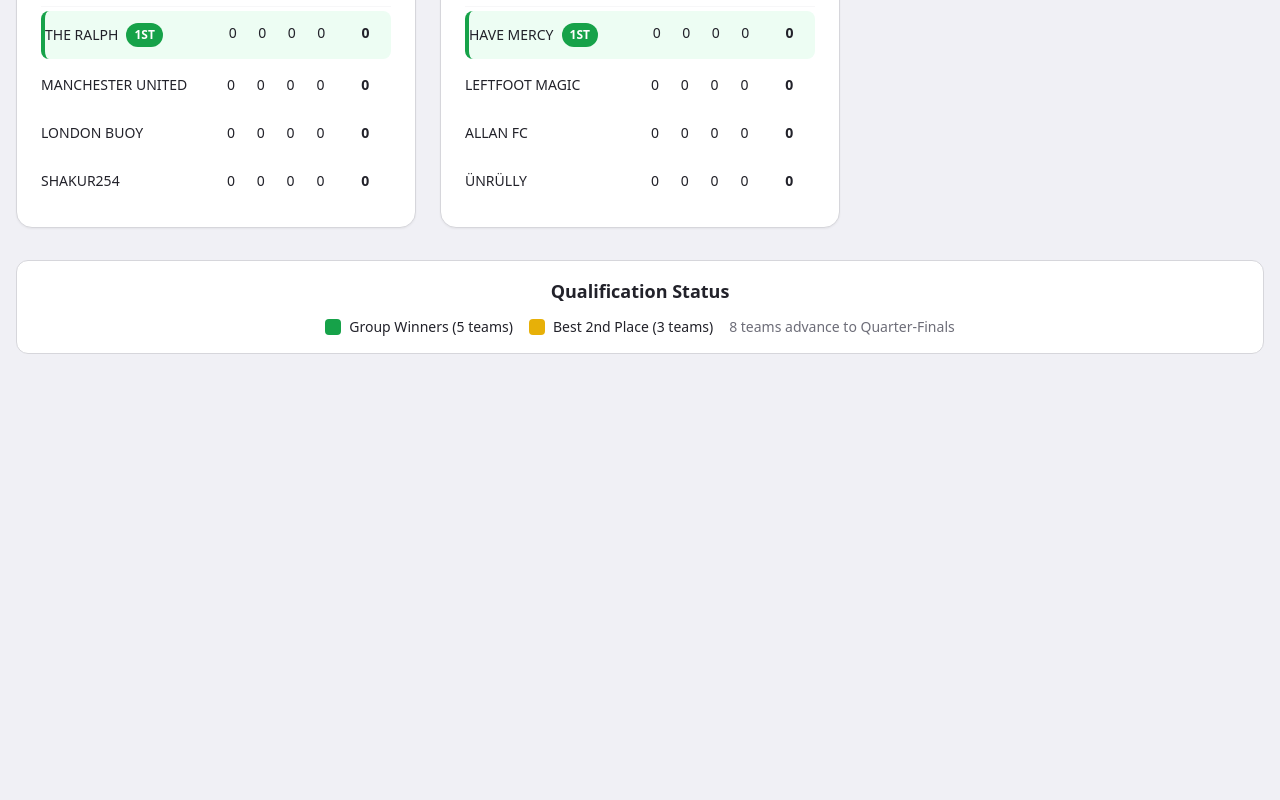
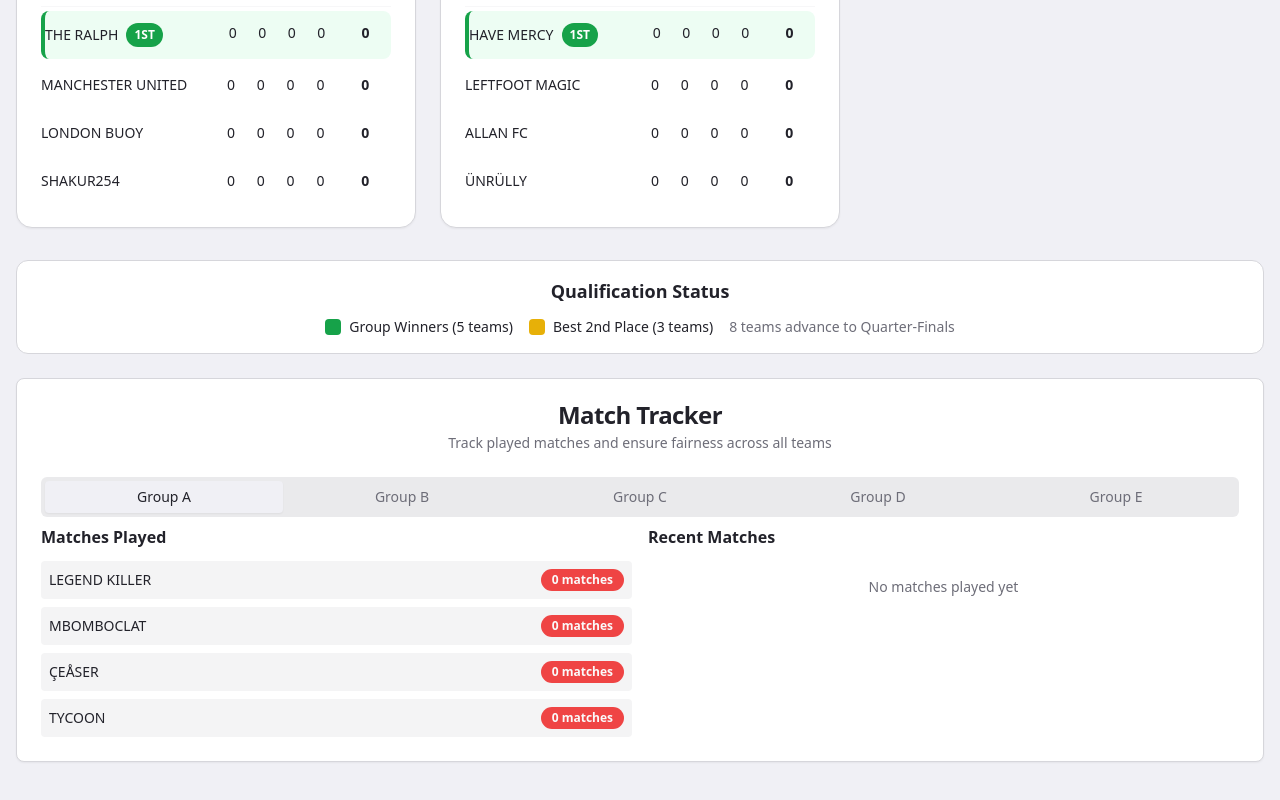
Before and after one commit to ProfKhamis/Tournament, a React (Vite) app: page / in a window 1280 px wide. Shown: the part 578-1378 px from the top of the page. Before the commit the page ends 972 px from the top, so only its background shows below. Built offline with nearby package versions, Linux system fonts and the light colour scheme.

Commit message:
Add match tracking

```diff
--- /dev/null
+++ b/src/components/MatchTracker.tsx
@@ -0,0 +1,110 @@
+import { Match, Group } from '@/types/tournament';
+import { Card, CardContent, CardHeader, CardTitle } from '@/components/ui/card';
+import { Badge } from '@/components/ui/badge';
+import { Tabs, TabsContent, TabsList, TabsTrigger } from '@/components/ui/tabs';
+
+interface MatchTrackerProps {
+  groups: Group[];
+  matches: Match[];
+}
+
+const MatchTracker = ({ groups, matches }: MatchTrackerProps) => {
+  const getTeamName = (teamId: string) => {
+    for (const group of groups) {
+      const team = group.teams.find(t => t.id === teamId);
+      if (team) return team.name;
+    }
+    return 'Unknown Team';
+  };
+
+  const getMatchesForGroup = (groupId: string) => {
+    return matches.filter(match => match.groupId === groupId);
+  };
+
+  const getTeamMatchCount = (teamId: string, groupId: string) => {
+    return matches.filter(match =>
+      match.groupId === groupId &&
+      (match.homeTeam === teamId || match.awayTeam === teamId)
+    ).length;
+  };
+
+  return (
+    <Card className="w-full">
+      <CardHeader>
+        <CardTitle className="text-center">Match Tracker</CardTitle>
+        <p className="text-sm text-muted-foreground text-center">
+          Track played matches and ensure fairness across all teams
+        </p>
+      </CardHeader>
+      <CardContent>
+        <Tabs defaultValue={groups[0]?.id} className="w-full">
+          <TabsList className="grid w-full grid-cols-5">
+            {groups.map((group) => (
+              <TabsTrigger key={group.id} value={group.id}>
+                {group.name}
+              </TabsTrigger>
+            ))}
+          </TabsList>
+
+          {groups.map((group) => (
+            <TabsContent key={group.id} value={group.id} className="space-y-4">
+              <div className="grid grid-cols-1 md:grid-cols-2 gap-4">
+                {/* Team Match Counts */}
+                <div>
+                  <h4 className="font-semibold mb-3">Matches Played</h4>
+                  <div className="space-y-2">
+                    {group.teams.map((team) => {
+                      const matchCount = getTeamMatchCount(team.id, group.id);
+                      return (
+                        <div key={team.id} className="flex justify-between items-center p-2 bg-muted/50 rounded">
+                          <span className="text-sm font-medium">{team.name}</span>
+                          <Badge variant={matchCount === 0 ? "destructive" : matchCount < 3 ? "secondary" : "default"}>
+                            {matchCount} matches
+                          </Badge>
+                        </div>
+                      );
+                    })}
+                  </div>
+                </div>
+
+                {/* Recent Matches */}
+                <div>
+                  <h4 className="font-semibold mb-3">Recent Matches</h4>
+                  <div className="space-y-2 max-h-64 overflow-y-auto">
+                    {getMatchesForGroup(group.id).length === 0 ? (
+                      <p className="text-sm text-muted-foreground text-center py-4">
+                        No matches played yet
+                      </p>
+                    ) : (
+                      getMatchesForGroup(group.id)
+                        .slice()
+                        .reverse()
+                        .map((match) => (
+                          <div key={match.id} className="p-3 bg-card border rounded-lg">
+                            <div className="flex justify-between items-center">
+                              <div className="text-sm">
+                                <span className="font-medium">{getTeamName(match.homeTeam)}</span>
+                                <span className="mx-2 text-primary font-bold">
+                                  {match.homeScore} - {match.awayScore}
+                                </span>
+                                <span className="font-medium">{getTeamName(match.awayTeam)}</span>
+                              </div>
+                              <span className="text-xs text-muted-foreground">
+                                {new Date(match.date).toLocaleDateString()}
+                              </span>
+                            </div>
+                          </div>
+                        ))
+                    )}
+                  </div>
+                </div>
+              </div>
+            </TabsContent>
+          ))}
+        </Tabs>
+      </CardContent>
+    </Card>
+  );
+};
+
+export default MatchTracker;
--- a/src/pages/Index.tsx
+++ b/src/pages/Index.tsx
@@ -1,12 +1,14 @@
 import { useState, useMemo } from 'react';
-import { Group, Team } from '@/types/tournament';
+import { Group, Team, Match } from '@/types/tournament';
 import { initialGroups, createTeam } from '@/data/initialTournamentData';
 import GroupTable from '@/components/GroupTable';
 import AdminPanel from '@/components/AdminPanel';
+import MatchTracker from '@/components/MatchTracker';
 import { useToast } from '@/hooks/use-toast';
 
 const Index = () => {
   const [groups, setGroups] = useState<Group[]>(initialGroups);
+  const [matches, setMatches] = useState<Match[]>([]);
   const { toast } = useToast();
 
   const calculateTeamStats = (team: Team, homeMatches: any[], awayMatches: any[]): Team => {
@@ -77,6 +79,21 @@ const Index = () => {
   };
 
   const handleSubmitScore = (homeTeamId: string, awayTeamId: string, homeScore: number, awayScore: number, groupId: string) => {
+    // Create match record
+    const newMatch: Match = {
+      id: `match-${Date.now()}`,
+      homeTeam: homeTeamId,
+      awayTeam: awayTeamId,
+      homeScore,
+      awayScore,
+      groupId,
+      date: new Date().toISOString(),
+    };
+
+    // Add match to matches list
+    setMatches(prev => [...prev, newMatch]);
+
+    // Update team stats
     setGroups(prev => prev.map(group => {
       if (group.id === groupId) {
         const updatedTeams = group.teams.map(team => {
@@ -192,6 +209,10 @@ const Index = () => {
           </div>
         </div>
 
+        <div className="mb-8">
+          <MatchTracker groups={groups} matches={matches} />
+        </div>
+
         <AdminPanel
           groups={groups}
           onAddTeam={handleAddTeam}
--- a/src/types/tournament.ts
+++ b/src/types/tournament.ts
@@ -20,7 +20,8 @@ export interface Match {
   id: string;
   homeTeam: string;
   awayTeam: string;
-  homeScore?: number;
-  awayScore?: number;
+  homeScore: number;
+  awayScore: number;
   groupId: string;
+  date: string;
 }
```
